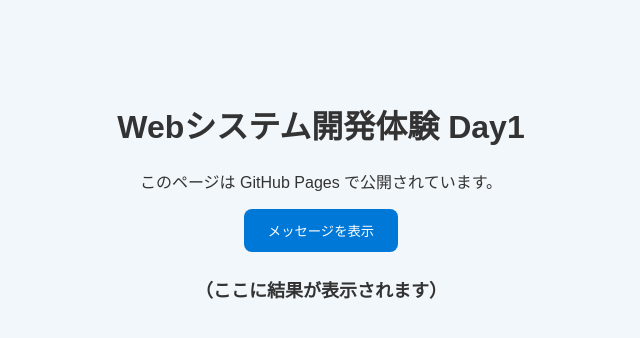
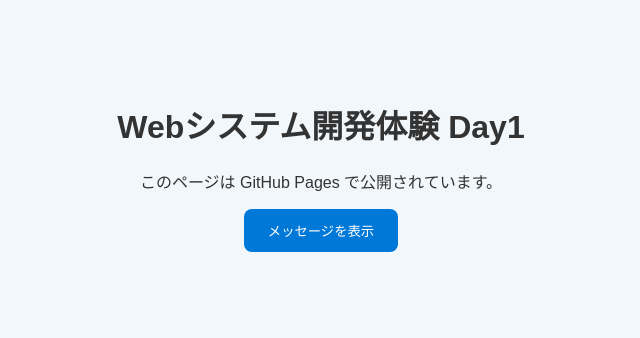
Before and after one commit to sakucha1717-stack/daisho, a plain HTML site: page daisho-day1/index.html in a window 1280 px wide. Shown: the whole page, without its empty margins (319-959 px from the left). Drawn offline with Linux system fonts and the light colour scheme.

Commit message:
20251016v08

```diff
--- a/daisho-day1/index.html
+++ b/daisho-day1/index.html
@@ -11,7 +11,7 @@
         <h1>Webシステム開発体験 Day1</h1>
         <p>このページは GitHub Pages で公開されています。</p>
         <button id="helloBtn">メッセージを表示</button>
-        <p id="message" class="message">（ここに結果が表示されます）</p>
+        <p id="message" class="message"></p>
     </main>
     <script src=""script.js></script>
 </body>
```
